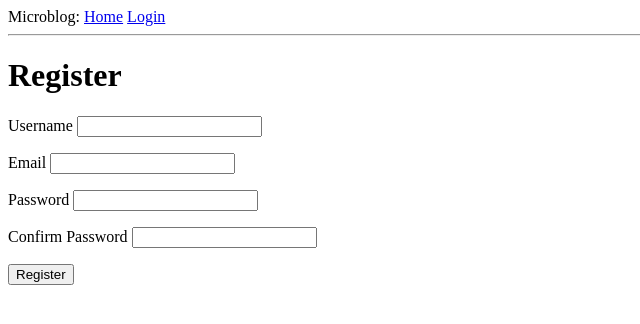
After one commit to chipomwitu/microblog, a Flask app: page /register in a window 1280 px wide. The commit adds this page. Shown: the top 324 px of the page, without its empty margins (0-640 px from the left). Run offline with Flask 2, Linux system fonts and the light colour scheme.

Commit message:
Added user registration

```diff
--- a/app/forms.py
+++ b/app/forms.py
@@ -1,6 +1,24 @@
+from app.models import User
 from flask_wtf import FlaskForm
 from wtforms import BooleanField, PasswordField, StringField, SubmitField, TextAreaField
-from wtforms.validators import DataRequired, Length
+from wtforms.validators import DataRequired, Email, EqualTo, Length
+
+class RegisterForm(FlaskForm):
+    username=StringField('Username', validators=[DataRequired()])
+    email=StringField('Email', validators=[DataRequired(), Email()])
+    password=PasswordField('Password', validators=[DataRequired()])
+    confirm=PasswordField('Confirm Password', validators=[DataRequired(), EqualTo('password')])
+    submit=SubmitField('Register')
+
+    def validate_username(self, username):
+        user=User.query.filter_by(username=username.data).first()
+        if user is not None:
+            raise ValidationError('Please pick a different username.')
+
+    def validate_email(self, email):
+        user=User.query.filter_by(email=email.data).first()
+        if user is not None:
+            raise ValidationError('Please pick a different email address.')
 
 class LoginForm(FlaskForm):
     username=StringField('Username', validators=[DataRequired()])
@@ -12,3 +30,13 @@ class EditProfileForm(FlaskForm):
     username=StringField('Username', validators=[DataRequired()])
     about_me=TextAreaField('About me', validators=[Length(min=0, max=140)])
     submit=SubmitField('Submit')
+
+    def __init__(self, original_username, *args, **kwargs):
+        super(EditProfileForm, self).__init__(*args, **kwargs)
+        self.original_username=original_username
+
+    def validate_username(self, username):
+        if username.data != self.original_username:
+            user=User.query.filter_by(username=self.username.data).first()
+            if user is not None:
+                raise ValidationError('Please use a different username.')
--- a/app/routes.py
+++ b/app/routes.py
@@ -1,5 +1,5 @@
 from app import app, db
-from app.forms import LoginForm, EditProfileForm
+from app.forms import EditProfileForm, LoginForm, RegisterForm
 from app.models import User
 from datetime import datetime
 from flask import flash, redirect, render_template, request, url_for
@@ -28,6 +28,20 @@ def index():
     ]
 
     return render_template('index.html', title='Home', posts=posts)
+
+@app.route('/register', methods=['GET', 'POST'])
+def register():
+    if current_user.is_authenticated:
+        return redirect(url_for('index'))
+    form=RegisterForm()
+    if form.validate_on_submit():
+        user=User(username=form.username.data, email=form.email.data)
+        user.set_password(form.password.data)
+        db.session.add(user)
+        db.session.commit()
+        flash('Yaaaaaay! You are now registered!')
+        return redirect(url_for('login'))
+    return render_template('register.html', title='Register', form=form)
 
 @app.route('/login', methods=['GET', 'POST'])
 def login():
@@ -66,7 +80,7 @@ def user(username):
 @app.route('/edit_profile', methods=['GET', 'POST'])
 @login_required
 def edit_profile():
-    form=EditProfileForm()
+    form=EditProfileForm(current_user.username)
     if form.validate_on_submit():
         current_user.username=form.username.data
         current_user.about_me=form.about_me.data
--- a/app/templates/login.html
+++ b/app/templates/login.html
@@ -22,4 +22,6 @@
       <p>{{ form.submit() }}</p>
     </form>
 
+    <p>New user? <a href="{{ url_for('register') }}">Click to register</a></p>
+
 {% endblock %}
--- /dev/null
+++ b/app/templates/register.html
@@ -0,0 +1,45 @@
+{% extends "base.html" %}
+
+{% block content %}
+
+<h1>Register</h1>
+<form action="" method="post">
+
+  {{ form.hidden_tag() }}
+
+  <p>
+    {{ form.username.label }}
+    {{ form.username }}
+    {% for error in form.username.errors %}
+    <span style="color: red;">[{{ error }}]</span>
+    {% endfor %}
+  </p>
+
+  <p>
+    {{ form.email.label }}
+    {{ form.email }}
+    {% for error in form.email.errors %}
+    <span style="color: red;">[{{ error }}]</span>
+    {% endfor %}
+  </p>
+
+  <p>
+    {{ form.password.label }}
+    {{ form.password }}
+    {% for error in form.password.errors %}
+    <span style="color: red;">[{{ error }}]</span>
+    {% endfor %}
+  </p>
+
+  <p>
+    {{ form.confirm.label }}
+    {{ form.confirm }}
+    {% for error in form.confirm.errors %}
+    <span style="color: red;">[{{ error }}]</span>
+    {% endfor %}
+  </p>
+
+  <p> {{ form.submit() }}</p>
+</form>
+
+{% endblock %}
```
